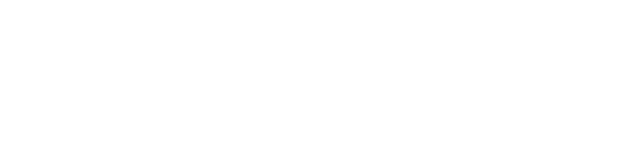
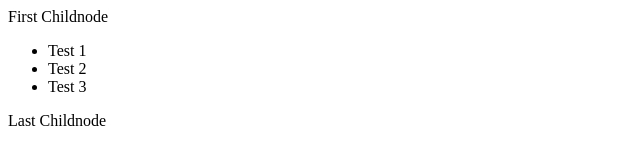
Before and after one commit to Gurumoorthybhai/BasicOfJs, a plain HTML site: page Browser/DOM/index.html in a window 1280 px wide. Shown: the whole page, without its empty margins (0-640 px from the left). Drawn offline with Linux system fonts and the light colour scheme.

Commit message:
loop DOM collection & check array methods

```diff
--- a/Browser/DOM/index.html
+++ b/Browser/DOM/index.html
@@ -4,9 +4,26 @@
     <meta charset="UTF-8">
     <meta name="viewport" content="width=device-width, initial-scale=1.0">
     <title>Document</title>
-    <script>alert(document.body)</script>
+    <!-- <script>alert(document.body)</script>      // null bcz body is not yet loaded -->
 </head>
 <body>
+    <div>First Childnode</div>
+    <ul>
+        <li>Test 1</li>
+        <li>Test 2</li>
+        <li>Test 3</li>
+    </ul>
+    <p>Last Childnode</p>
 
+
+    <script>
+        for(let node of document.body.childNodes) {
+            console.log(node);
+        }
+
+        // console.log(document.body.childNodes.filter);    // undefined bcz array-like object & dont have array methods
+        console.log(Array.from(document.body.childNodes).filter);    // f filter() { [native code] }
+
+    </script>
 </body>
 </html>
```
Also changed, not shown: 1 other file.
